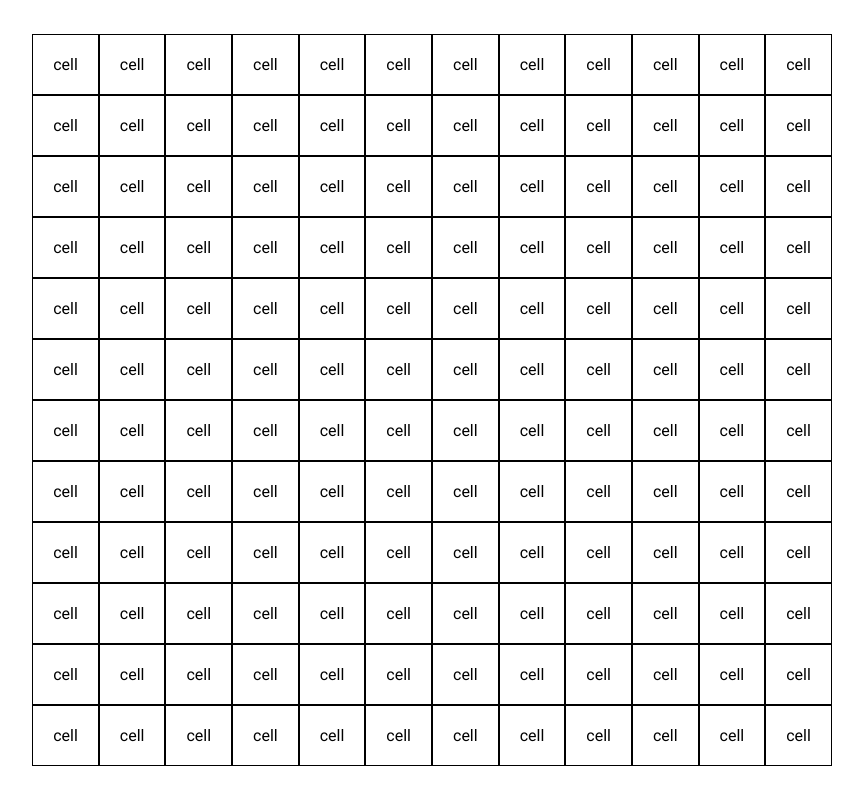
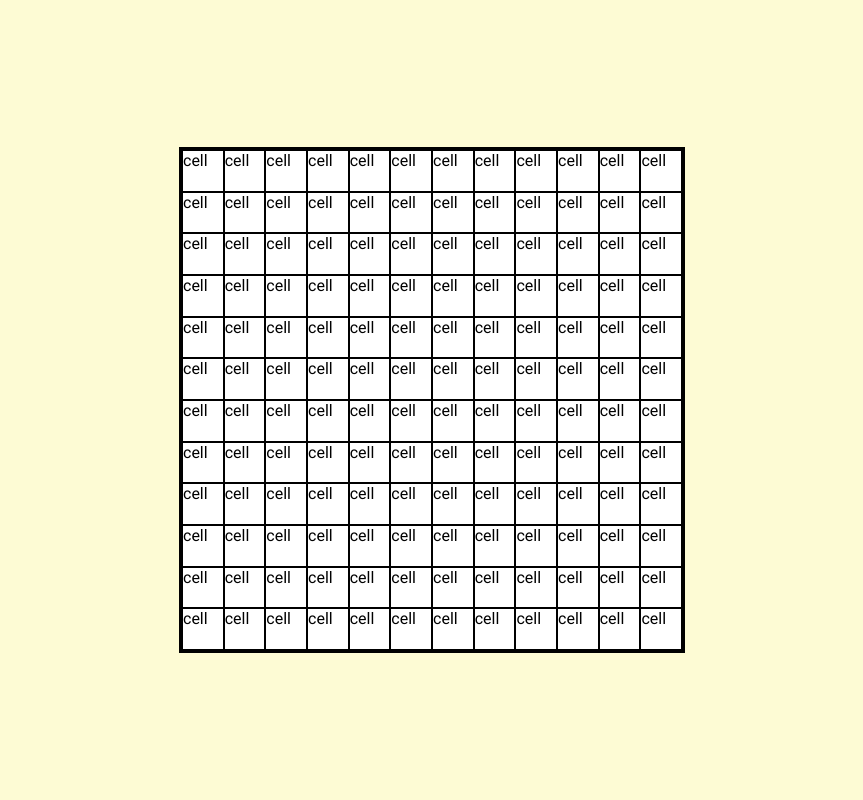
Before and after one commit to WilloBirillo/Etch-a-Sketch, a plain HTML site: page index.html in a window 1280 px wide. Shown: the whole page, without its empty margins (208-1071 px from the left). Drawn offline with Linux system fonts and the light colour scheme.

Commit message:
Add: flex propriety to cell and color to document

```diff
--- a/style.css
+++ b/style.css
@@ -1,23 +1,47 @@
 @import url("https://fonts.googleapis.com/css2?family=Roboto:ital,wght@0,100;0,300;0,400;0,500;0,700;0,900;1,100;1,300;1,400;1,500;1,700;1,900&display=swap");
 
-html, body {
+html,
+body {
   height: 100%;
   margin: 0;
   padding: 0;
 }
 
 body {
+  background-color: #fdfbd4;
   font-family: Roboto, Arial, Helvetica, sans-serif;
   display: flex;
   align-items: center;
   justify-content: center;
+  flex-direction: column;
 }
 
 #container {
+  background-color: white;
+  width: 500px;
+  height: 500px;
   display: flex;
+  border: solid;
+  flex-wrap: wrap;
+}
+
+.line {
+  display: flex;
+  flex-grow: 1;
+  flex-direction: column;
 }
 
 .cell {
+  flex: 1;
   border: solid 1px;
-    padding: 20px;
 }
+
+button {
+    font-size: 20px;
+    font-weight: bold;
+  background-color: white;
+  margin-bottom: 20px;
+  padding: 8px;
+  border: solid black;
+  border-radius: 5px;
+}
```
Lines whose indentation alone changed are shown as unchanged.
